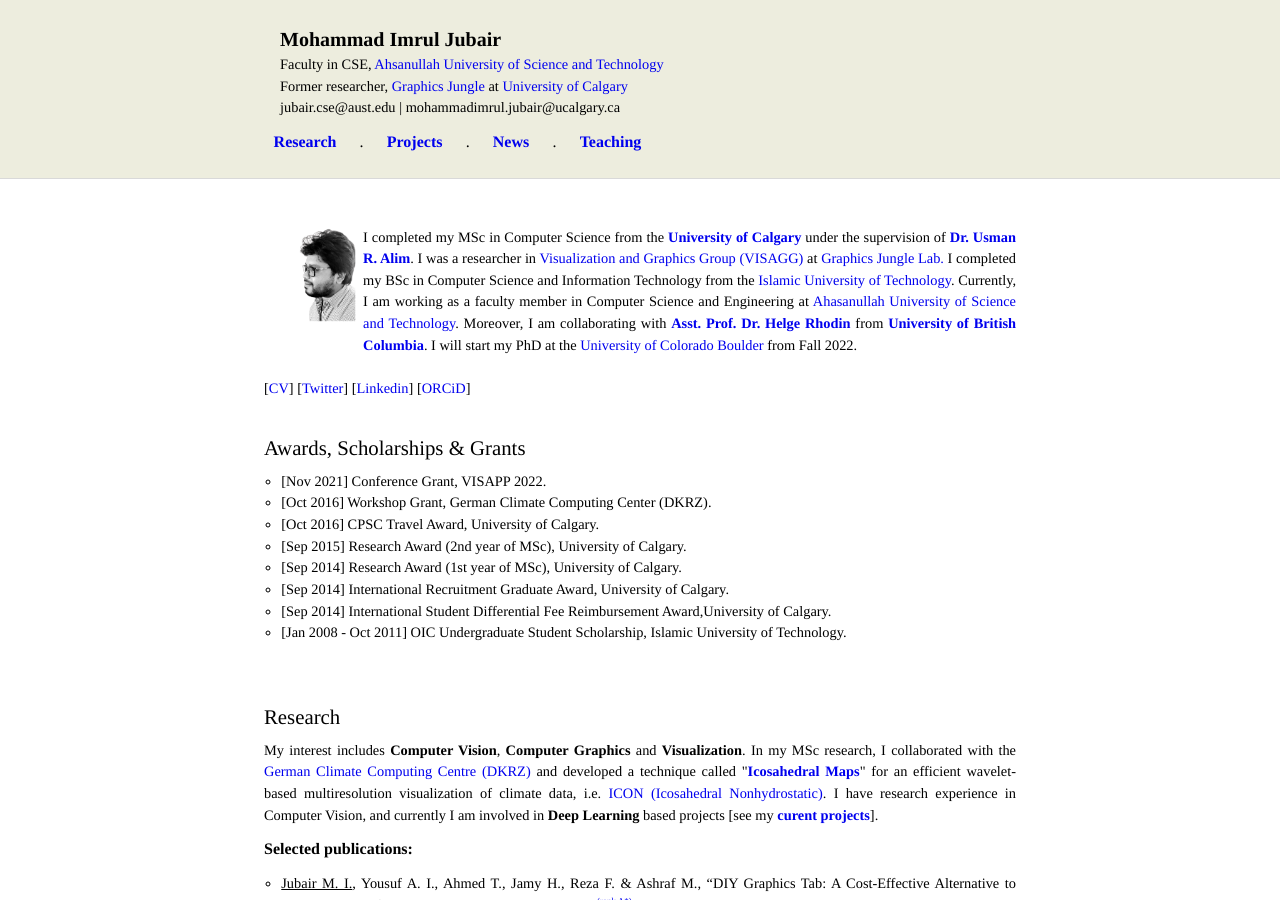
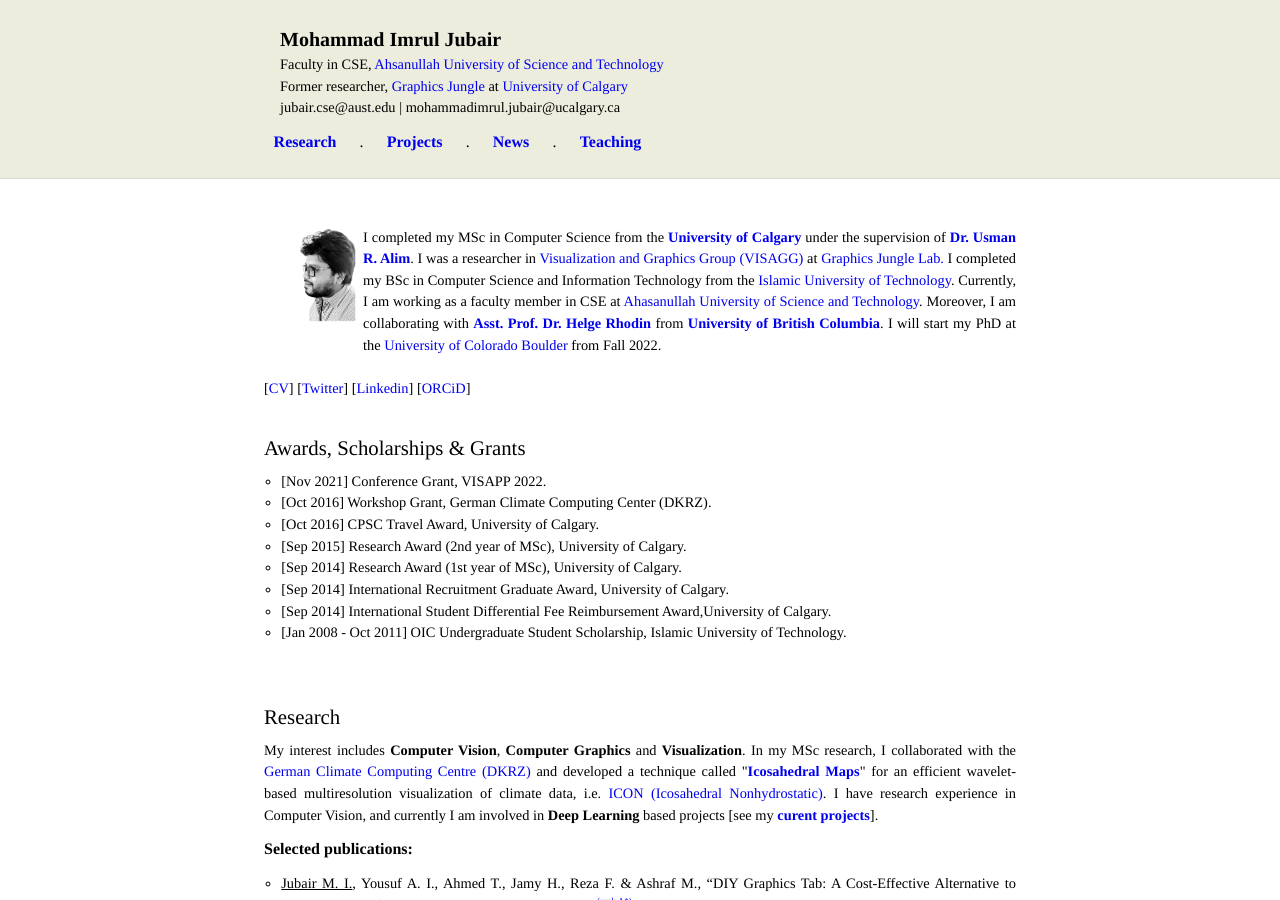
Before and after one commit to imruljubair/imruljubair.github.io, a Jekyll site: the page built from index.html, in a window 1280 px wide and 900 px high. Built offline with Jekyll 4.4.1, drawn with Linux system fonts in a browser that asks for light colours.

Commit message:
Update intro.html

```diff
--- a/_includes/intro.html
+++ b/_includes/intro.html
@@ -4,7 +4,7 @@
   <!--<div<div class="portrait"><img src="/assets/images/mypic.jpg"></div>-->
 
   <div class="portrait"><img src="/assets/images/mypic-bg.png"></div>
-	<p style="font-size:90%;  text-align:justify">I completed my MSc in Computer Science from the <a href="http://www.ucalgary.ca/cpsc" ; style="font-weight:bold">University of Calgary</a> under the supervision of <a href="http://pages.cpsc.ucalgary.ca/~ualim/"; style="font-weight:bold">Dr. Usman R. Alim</a>. I was a researcher in <a href="http://visagg.cpsc.ucalgary.ca/">Visualization and Graphics Group (VISAGG)</a> at <a href="http://jungle.cpsc.ucalgary.ca/wiki/">Graphics Jungle Lab.</a> I completed my BSc in Computer Science and Information Technology from the <a href="http://www.iutoic-dhaka.edu/">Islamic University of Technology</a>. Currently, I am working as a faculty member in Computer Science and Engineering at <a href="http://www.aust.edu/">Ahasanullah University of Science and Technology</a>. Moreover, I am collaborating with <a href="https://www.cs.ubc.ca/~rhodin/web/"; style="font-weight:bold">Asst. Prof. Dr. Helge Rhodin</a> from <a href="https://www.cs.ubc.ca/" ; style="font-weight:bold">University of British Columbia</a>. I will start my PhD at the <a href="https://www.colorado.edu/">University of Colorado Boulder</a>  from Fall 2022. &nbsp;
+	<p style="font-size:90%;  text-align:justify">I completed my MSc in Computer Science from the <a href="http://www.ucalgary.ca/cpsc" ; style="font-weight:bold">University of Calgary</a> under the supervision of <a href="http://pages.cpsc.ucalgary.ca/~ualim/"; style="font-weight:bold">Dr. Usman R. Alim</a>. I was a researcher in <a href="http://visagg.cpsc.ucalgary.ca/">Visualization and Graphics Group (VISAGG)</a> at <a href="http://jungle.cpsc.ucalgary.ca/wiki/">Graphics Jungle Lab.</a> I completed my BSc in Computer Science and Information Technology from the <a href="http://www.iutoic-dhaka.edu/">Islamic University of Technology</a>. Currently, I am working as a faculty member in CSE at <a href="http://www.aust.edu/">Ahasanullah University of Science and Technology</a>. Moreover, I am collaborating with <a href="https://www.cs.ubc.ca/~rhodin/web/"; style="font-weight:bold">Asst. Prof. Dr. Helge Rhodin</a> from <a href="https://www.cs.ubc.ca/" ; style="font-weight:bold">University of British Columbia</a>. I will start my PhD at the <a href="https://www.colorado.edu/">University of Colorado Boulder</a>  from Fall 2022. &nbsp;
   <br> <br>
   [<a href="{{ '/cv/CV_MIJubair.pdf' | prepend: site.baseurl }}">CV</a>] [<a href="https://twitter.com/ImrulJubair">Twitter</a>] [<a href="https://www.linkedin.com/in/imruljubair">Linkedin</a>] [<a href="https://orcid.org/0000-0003-0112-7524
   ">ORCiD</a>]
```
